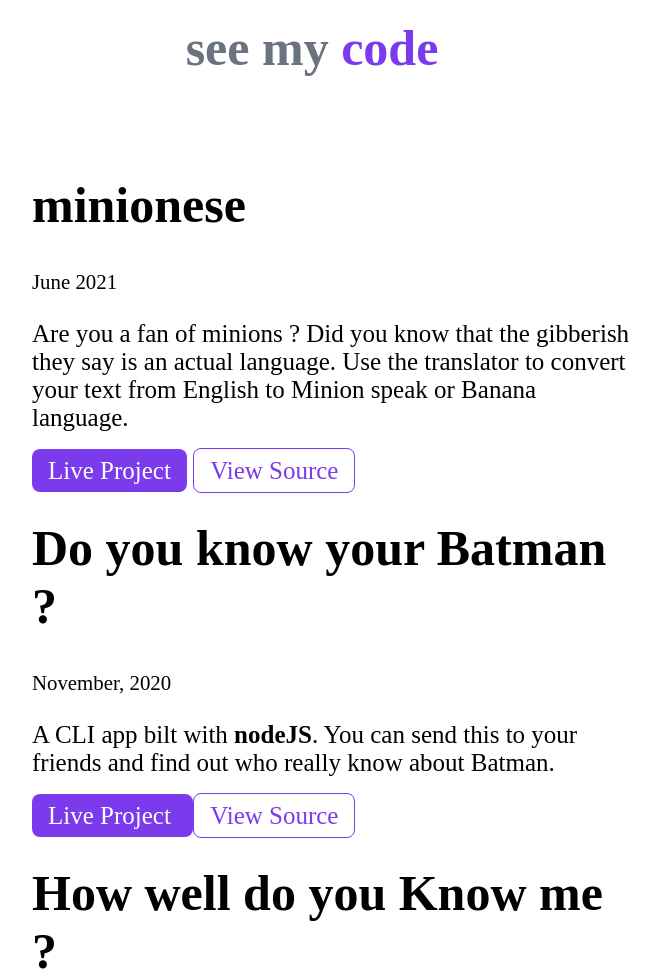
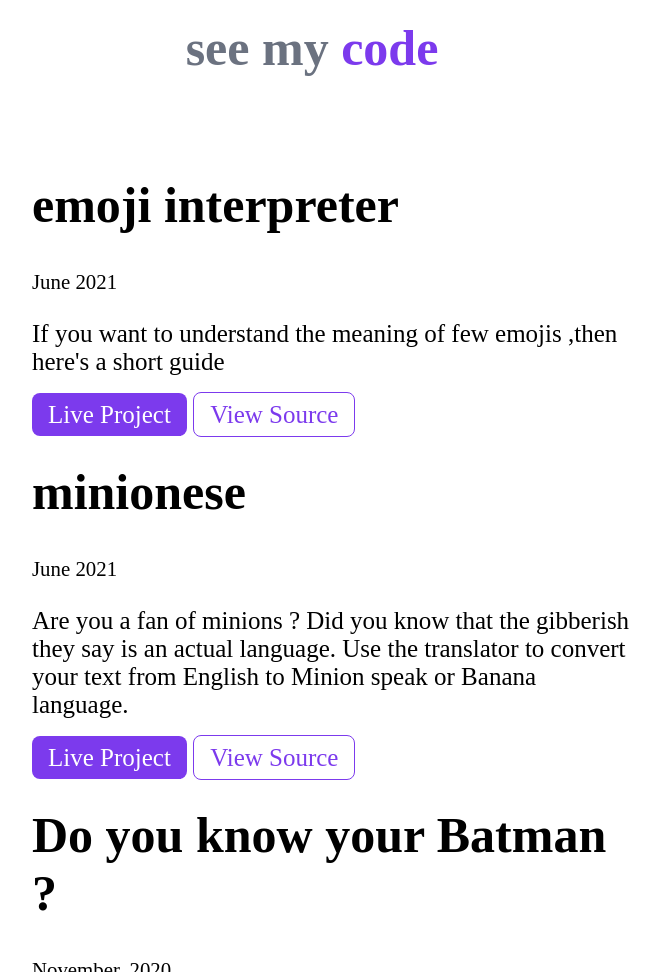
Before and after one commit to rahulranjanpandey/neogcamp-lesson-3, a plain HTML site: page projects.html in a window 1280 px wide. Shown: the part 254-1226 px from the top of the page, without its empty margins (328-988 px from the left). Drawn offline with Linux system fonts and the light colour scheme.

Commit message:
Update projects.html

```diff
--- a/projects.html
+++ b/projects.html
@@ -58,6 +58,18 @@ function myFunction() {
 
     <li>
         <div class="container container-center">
+            <h1>emoji interpreter</h1>
+            <small>June 2021</small>
+            <p>If you want to understand the meaning of few emojis ,then here's a short guide</p>
+
+            <a class="link link-primary" href="https://bananaminionrahul.netlify.app/"> Live Project</a>
+
+            <a class="link link-secondary" href="https://github.com/rahulranjanpandey/Neogcamp-banana-speak.git"> View Source</a>
+        </div>
+    </li>
+
+    <li>
+        <div class="container container-center">
             <h1>minionese</h1>
             <small>June 2021</small>
             <p>Are you a fan of minions ? Did you know that the gibberish they say is an actual language. Use the translator to convert your text from English to Minion speak or Banana language.</p>
```
